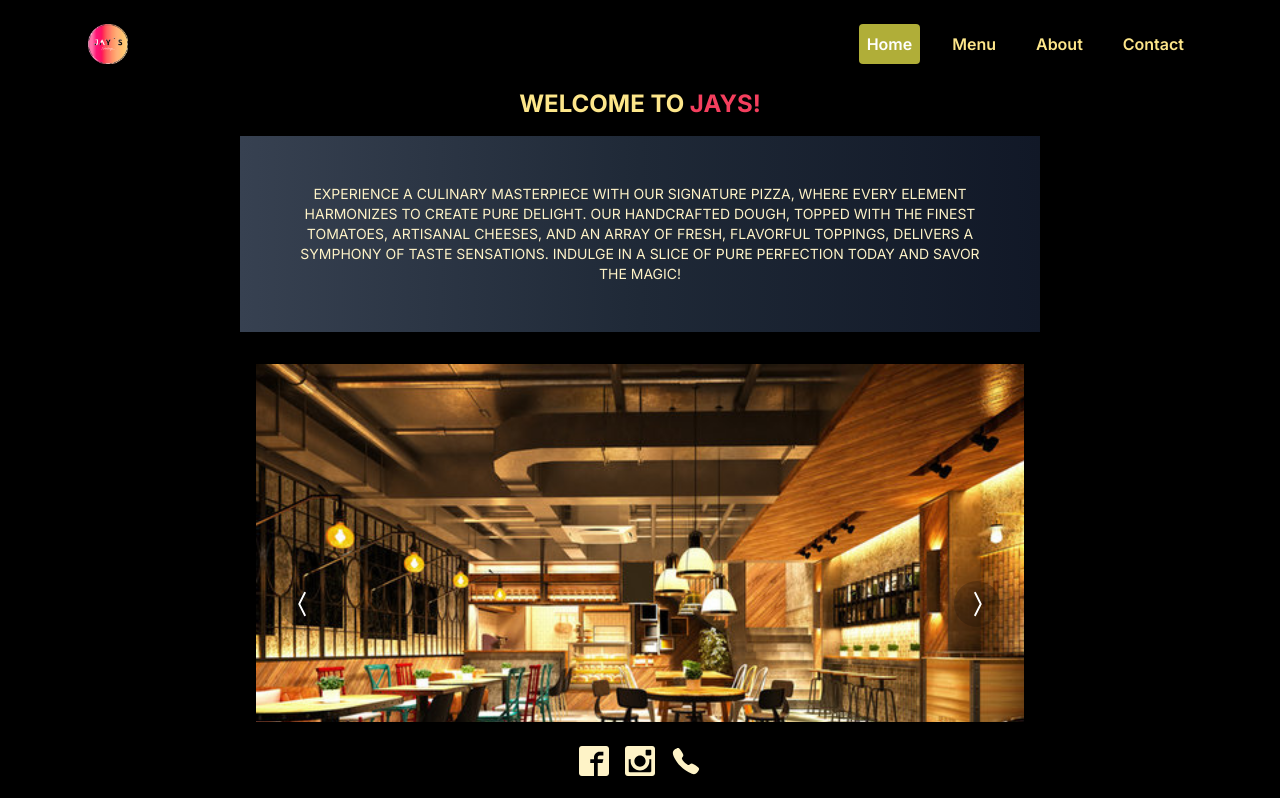
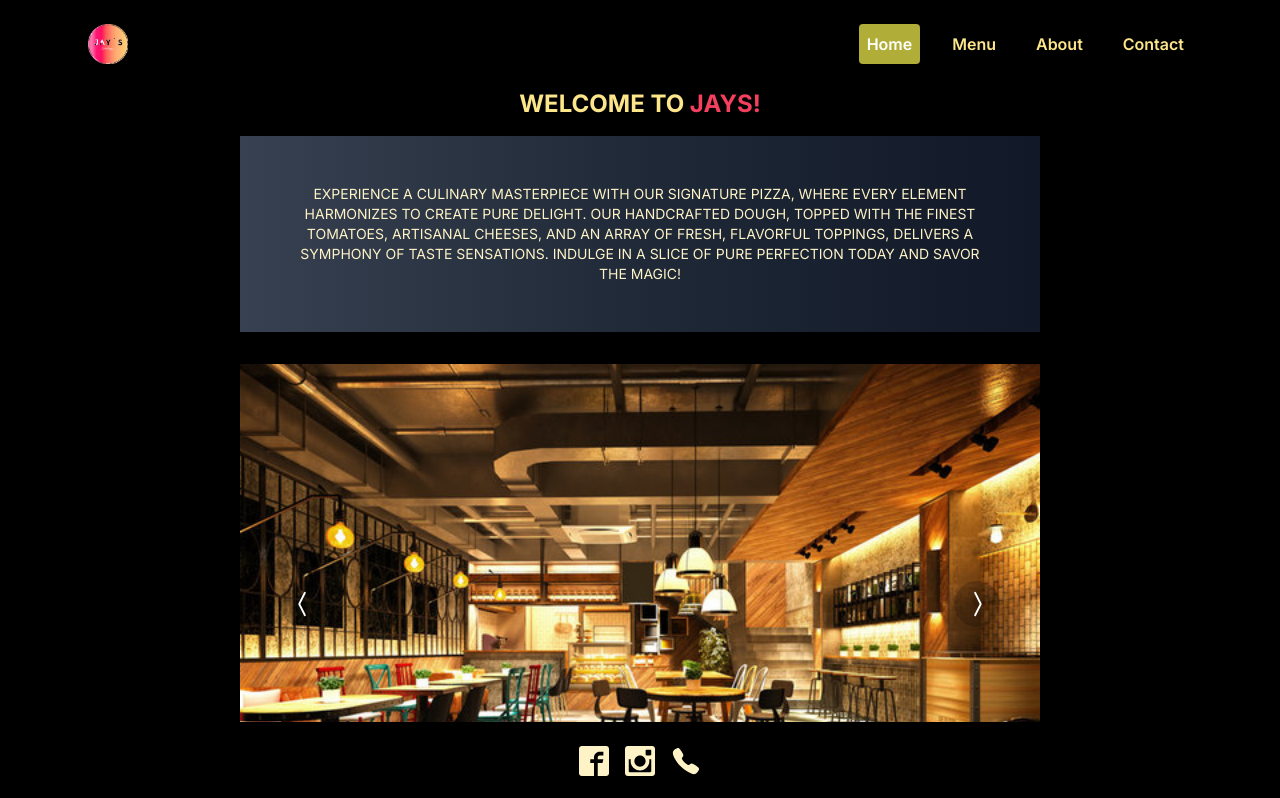
Before and after one commit to raselrzl/olivias, a Next.js app: page / in a window 1280 px wide. Shown: the top 798 px of the page. Built offline with nearby package versions, Linux system fonts and the light colour scheme.

Commit message:
Slider Width

```diff
--- a/src/app/components/sliderfolder/ImageSlider.js
+++ b/src/app/components/sliderfolder/ImageSlider.js
@@ -41,7 +41,7 @@ export default function ImageSlider() {
   };
 
   return (
-    <div className='relative max-w-[1000px] max-h-[600px] w-full mx-auto py-8 px-4 group'>
+    <div className='relative max-w-[1000px] max-h-[600px] w-full mx-auto py-8 px-1/2 group'>
       <div
         style={{ backgroundImage: `url(${slides[currentIndex].url})` }}
         className='w-full h-[40vh] md:h-[50vh] lg:h-[55vh] xl:h-[60vh] bg-center bg-cover bg-no-repeat duration-500'
```
